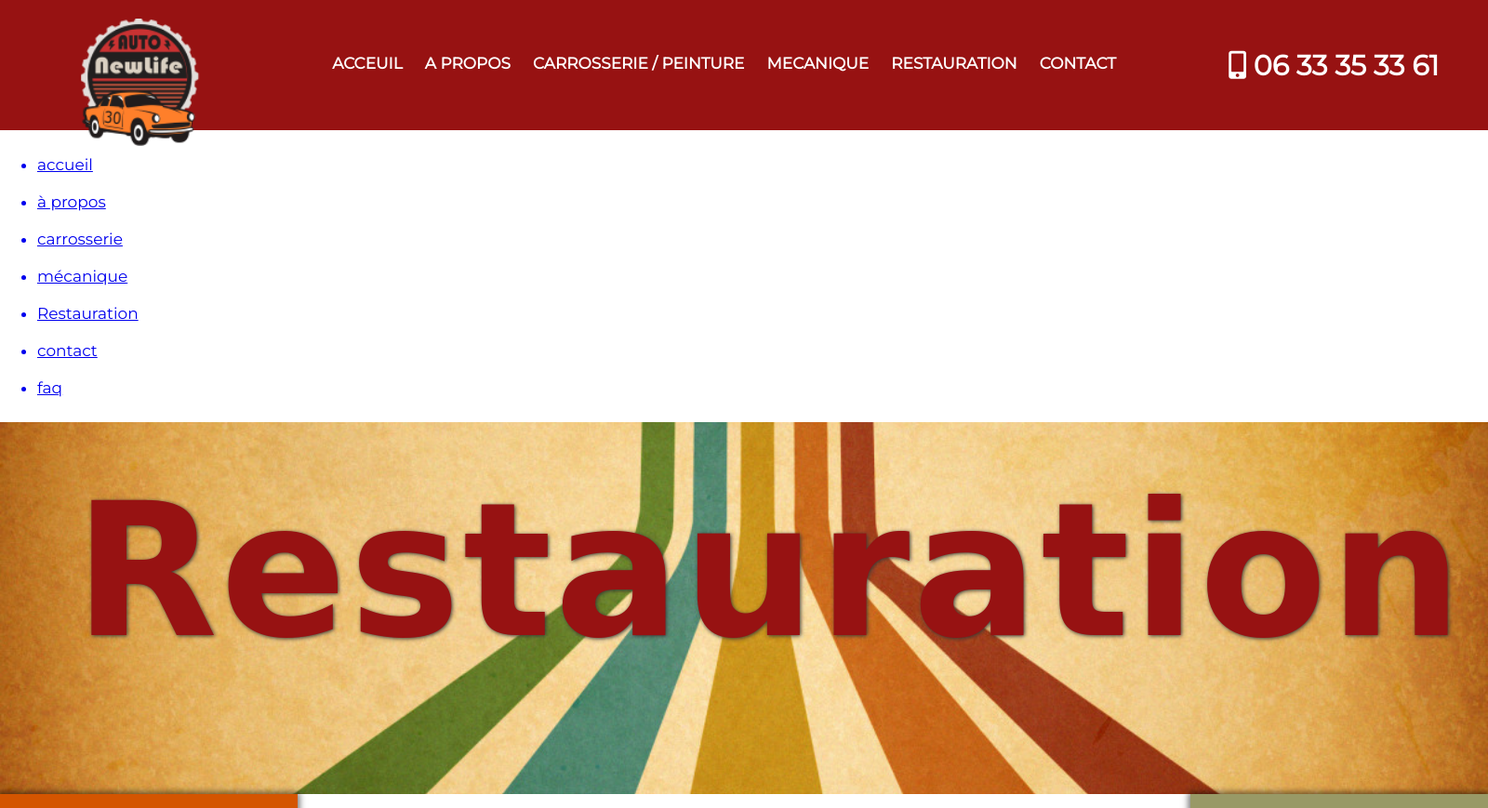
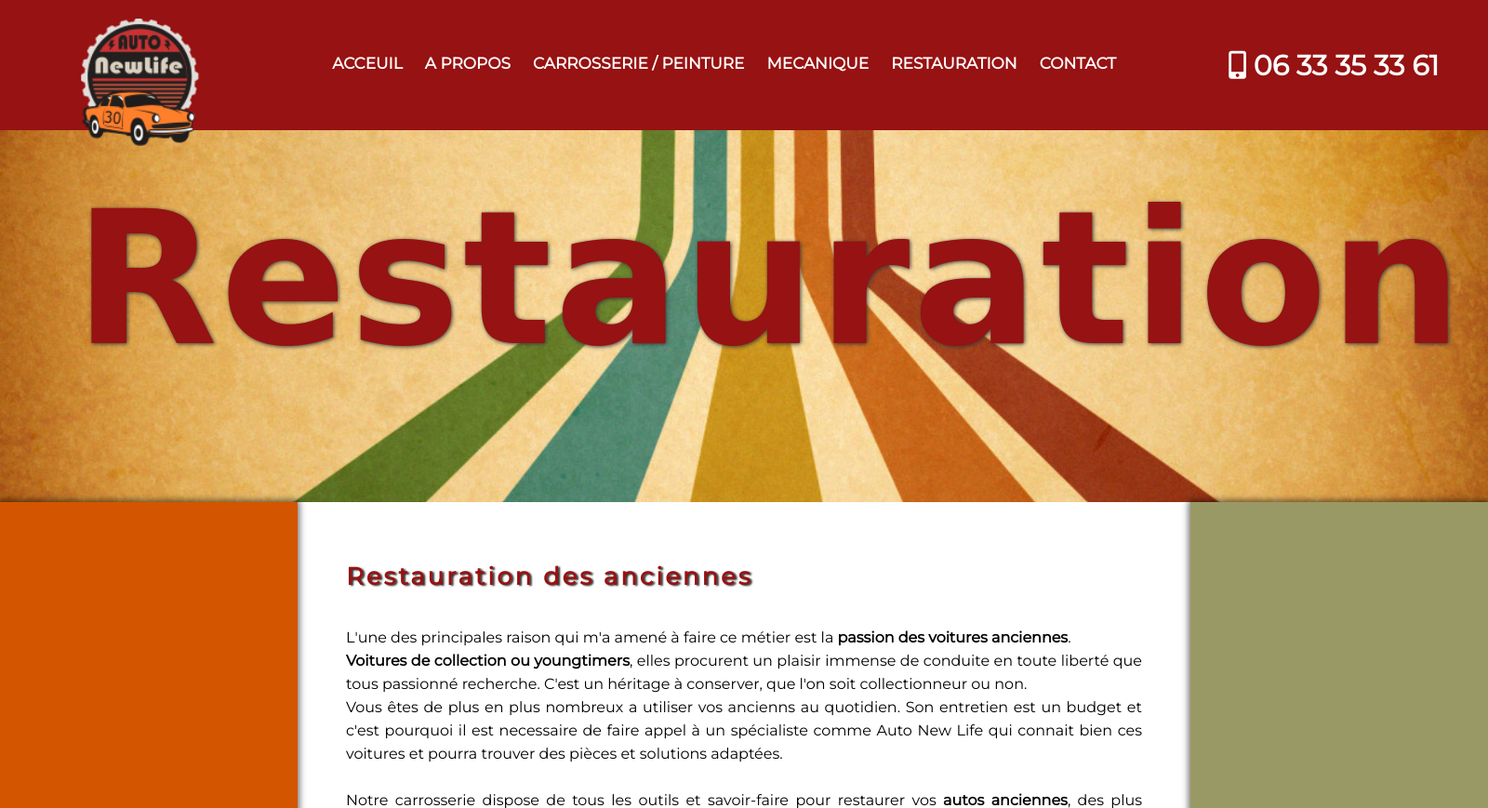
Before and after one commit to nadsud/anl-projet, a PHP site: page /restauration.php in a window 1600 px wide. Shown: the top 869 px of the page at 93% size. Run offline with PHP 8.4, Linux system fonts and the light colour scheme; some libraries are stand-ins or nearby versions; some web fonts are replaced.

Commit message:
Add files via upload

```diff
--- a/footer.html
+++ b/footer.html
@@ -25,3 +25,9 @@
         <li><a href="restauration.php">RESTAURATION AUTO</a></li>
     </ul>
 </footer>
+
+</body>
+<script src="script.js" async></script>
+<script src="javascript/main.js" async></script>
+<script src="javascript/jquery.accordion.js" async></script>
+</html>
--- a/header.phtml
+++ b/header.phtml
@@ -18,7 +18,7 @@
     <script src="https://cdnjs.cloudflare.com/ajax/libs/jquery/3.4.1/jquery.min.js"></script>
     <script src="javascript/main.js" async></script>
     <script src="javascript/jquery.accordion.js" async></script>
-    <script src="javascript/faq.js" async></script>
+
 
     <!--fontawesome-->
     <link rel="stylesheet" href="https://use.fontawesome.com/releases/v5.13.0/css/all.css">
@@ -28,6 +28,7 @@
     <link rel="stylesheet" href="css/checkbox.css">
     <link rel="stylesheet" href="css/accordion.css">
     <link rel="stylesheet" href="css/style.css">
+    <link rel="stylesheet" href="css/picker.css">
 </head>
 
 <body>
@@ -57,15 +58,3 @@
                 </p>
             </div>
     </header>
-
-    <div class="menu">
-        <ul>
-            <a href="index.php"><li>accueil</li></a>
-            <a href="about.php"><li>à propos</li></a>
-            <a href="carrosserie.php"><li>carrosserie</li></a>
-            <a href="mecanique.php"><li>mécanique</li></a>
-            <a href="restauration.php"><li>Restauration</li></a>
-            <a href="contact.php"><li>contact</li></a>
-            <a href="faq.php"><li>faq</li></a>
-        </ul>
-    </div>
--- a/restauration.php
+++ b/restauration.php
@@ -1,5 +1,5 @@
 <?php
-    // ajout du <head>et <header>
+    // ajout du <head> et <header>
     $title = 'Restauration auto yougtimers-véhicules anciens et neufs';
     $description = ' Passionné et spécialiste en restauration de youngtimers et autos anciennes. Découvrez en images nos plus belles rénovations auto toutes marques : 205 Rallye,Jeep CJ... ';
     include 'header.phtml' ;
@@ -61,30 +61,30 @@
         <div class="accordion-item-container">
             <div class="accordion-item-content">
                 <div class="accordion-item-image">
-                    <img src="images/rallye-restauration.png" />
+                    <img src="images/restauration-205rallye-img1.png" />
                 </div>
                 <div class="accordion-item-info">
-                    <img src="images/rallye-resto-img.png" />
+                    <img src="images/restauration-205rallye-img2.png" />
                 </div>
             </div>
         </div>
         <div class="accordion-item-container">
             <div class="accordion-item-content">
                 <div class="accordion-item-image">
-                    <img src="images/mercedes-restauration(1).png" />
+                    <img src="images/restauration-mercedes-img1.png" />
                 </div>
                 <div class="accordion-item-info">
-                    <img src="images/restauration-mercedes.png" />
+                    <img src="images/restauration-mercedes-img2.png" />
                 </div>
             </div>
         </div>
         <div class="accordion-item-container">
             <div class="accordion-item-content">
                 <div class="accordion-item-image">
-                    <img src="images/audi-restauration.png" />
+                    <img src="images/restauration-auditt-img1.png" />
                 </div>
                 <div class="accordion-item-info">
-                    <img src="images/audi-restauration-img2.png" />
+                    <img src="images/restauration-auditt-img2.png" />
                 </div>
             </div>
         </div>
@@ -115,20 +115,20 @@
         <div class="accordion-item-container">
             <div class="accordion-item-content">
                 <div class="accordion-item-image">
-                    <img src="images/clio16s-restauration.png" />
+                    <img src="images/restauration-clio16srouge-img1.png" />
                 </div>
                 <div class="accordion-item-info">
-                    <img src="images/clio16s-restauration-img2.png" />
+                    <img src="images/restauration-clio16srouge-img2.png" />
                 </div>
             </div>
         </div>
         <div class="accordion-item-container">
             <div class="accordion-item-content">
                 <div class="accordion-item-image">
-                    <img src="images/jeep-restauration.png" />
+                    <img src="images/restauration-jeepcj5-img1.png" />
                 </div>
                 <div class="accordion-item-info">
-                    <img src="images/jeep-restauration-img2.png" />
+                    <img src="images/restauration-jeepcj5-img2.png" />
                 </div>
             </div>
         </div>
@@ -148,24 +148,32 @@
 </article>
 
 
-            <article>
+        <article>
                 <h2>Restaurations en cours</h2>
+
                 <div class="resto-2 btw">
-                    <div>
-                        <h3>Austin Mini 1969</h3>
-                        <img src="images/mini.jpg" alt="image austin mini">
+                    <h3>Austin Mini 1969</h3>
+
+                    <div class="row">
+
+                        <img src="images/restauration-mini.png" alt="image austin mini">
+
                     </div>
-                    <div>
-                        <h3>Daimler DS420</h3>
-                        <img src="images/daimler_ds240.png" alt="images daimler">
+
+                   <h3>Clio 16S</h3>
+                    <div class="row">
+
+                        <img src="images/restuaration-clio16s.png" alt="image clio 16s">
                     </div>
-                    <div>
-                        <h3>Votre véhicule</h3>
-                        <img src="images/cocc.png" alt="immage coccinelle">
+
+                    <h3>Votre véhicule</h3>
+                    <div class="row">
+
+                        <img src="images/restauration-auto-cocc.png" alt="image coccinelle">
                     </div>
                 </div>
-            </article>
 
+        </article>
 
             <div class="txt-justify">
                 <h2>Un projet de rénovation ?</h2>
@@ -174,7 +182,7 @@
                 <p><strong>Nous sommes affiliés à plusieurs assurances pour une prise en charge rapide des réparations.</strong></p>
 
                 <div class="text-bigger-3">
-                    <p><i class="fas fa-angle-double-right"></i><a href="contact.php" class="txt-underline"> Contactez nous par votre moyen favori pour toute demande</a></p>
+                    <p><i class="fas fa-angle-double-right"></i><a href="contact.php" class="txt-underline"> Contactez nous pour toute demande ou pour prendre RDV</a></p>
                 </div>
             </div>
         </div>
```
Also changed, not shown: about.php (+7 -7 lines), contact.php (+35 -3 lines), devis.php (+24 -19 lines).
